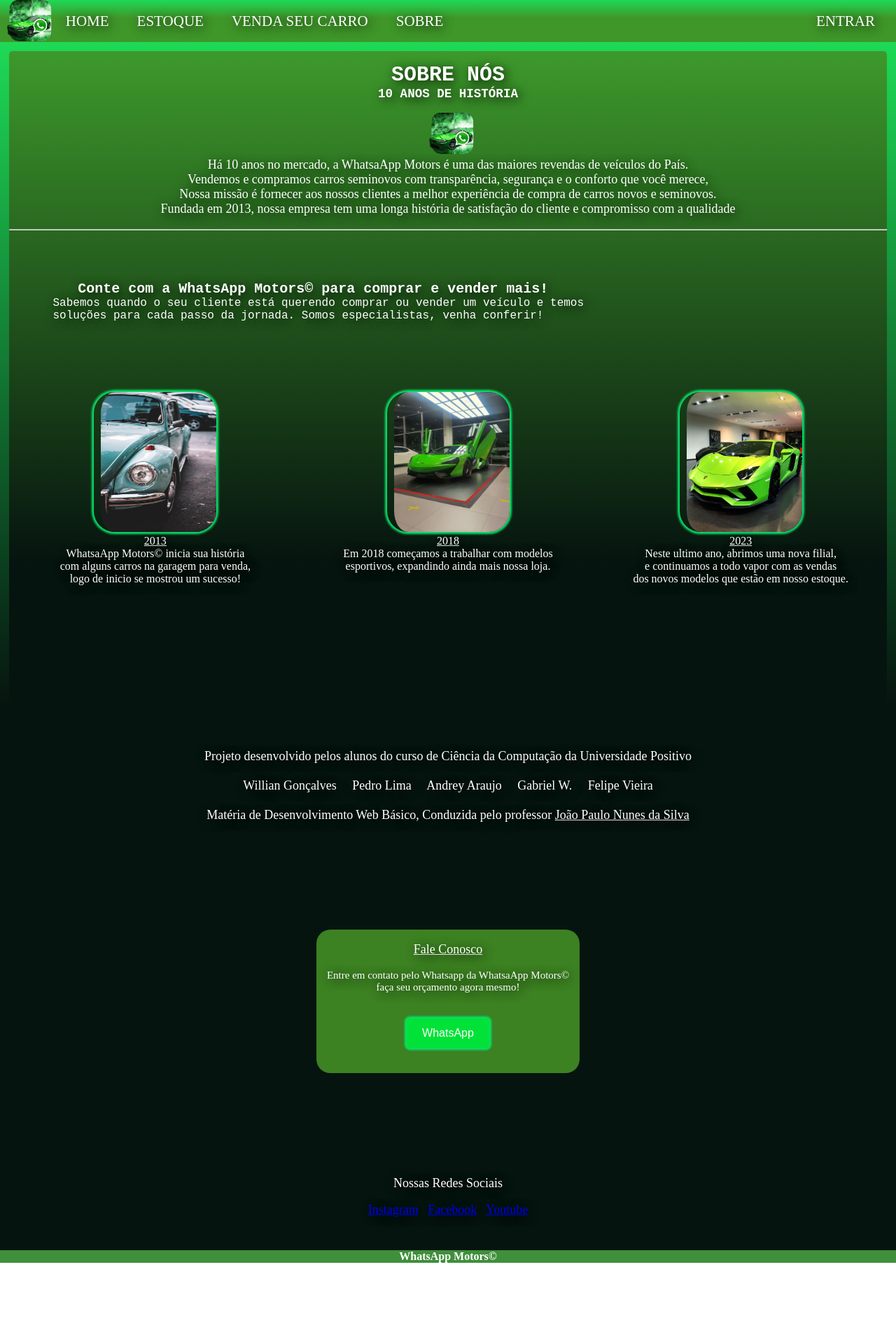
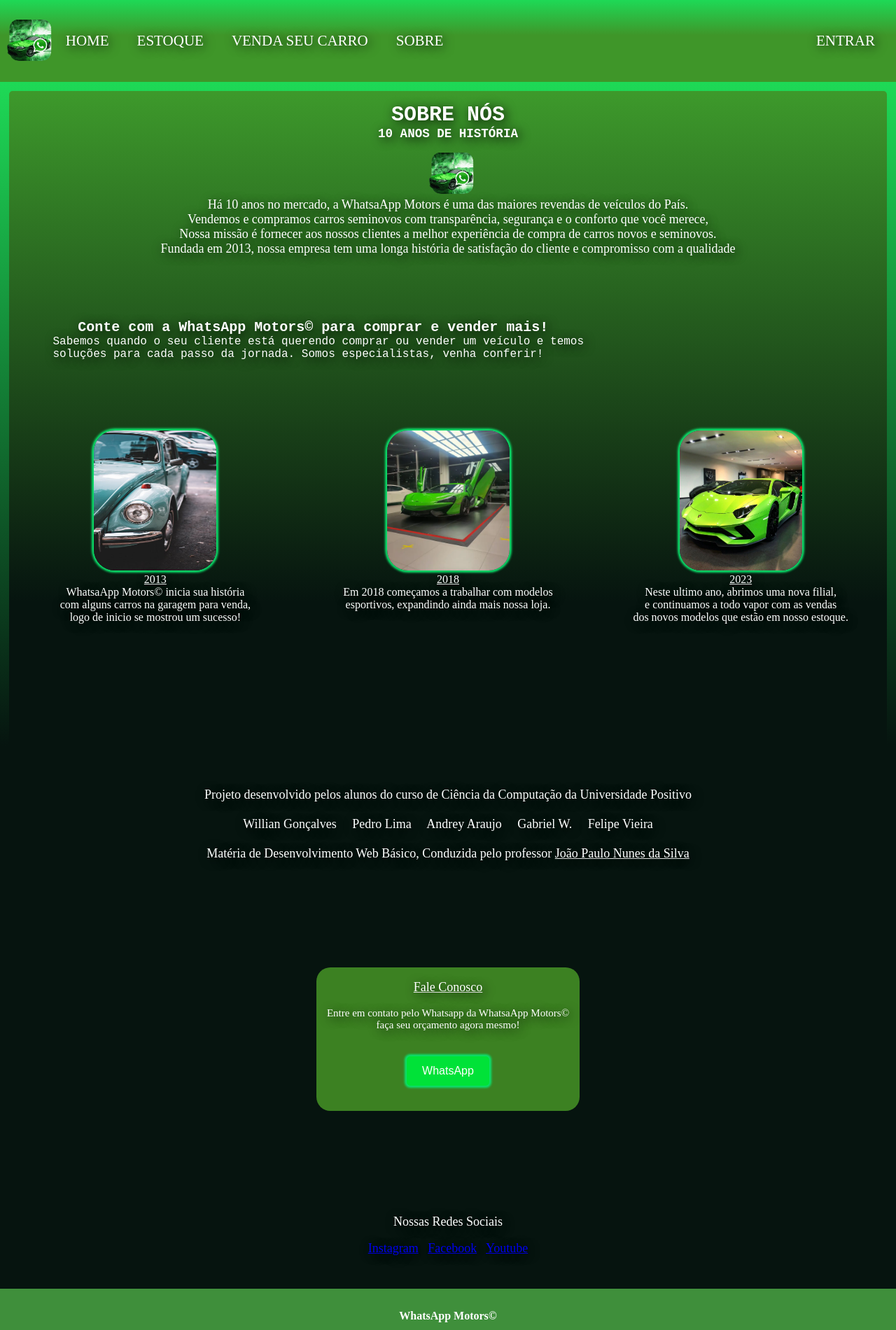
Before and after one commit to felipevieirafmv/trabalhoWeb, a plain HTML site: page pages/about.html in a window 1280 px wide. Shown: the whole page at 70% size. Before the commit the page ends 1804 px from the top, so only its background shows below. Drawn offline with Linux system fonts and the light colour scheme.

Commit message:
fix bugs

```diff
--- a/style/about.css
+++ b/style/about.css
@@ -92,6 +92,7 @@ main{
     height: 200px;
     border-radius: 30px;
     box-shadow: 0px 0px 3px 3px #0be16b;
+    padding: 0;
 }
 
 .fale-conosco{
@@ -159,3 +160,7 @@ main{
     font-size: 15px;
     font-weight: 200;
 }
+
+footer {
+    padding-block: 30px;
+}
--- a/style/estoque.css
+++ b/style/estoque.css
@@ -128,6 +128,7 @@ footer {
     overflow: hidden;
 
     border-radius: 15px;
+    margin: 0 auto;
 
 }
 
--- a/style/home.css
+++ b/style/home.css
@@ -168,3 +168,6 @@ html {
     border: 3px solid #04B395;
     border-radius: 100px;
 }
+footer{
+    padding-block: 30px;
+}
--- a/style/mainStyle.css
+++ b/style/mainStyle.css
@@ -19,7 +19,7 @@ body {
 }
 
 nav {
-    height: 100%;
+    height: 116.85px;
 
     display: flex;
     align-items: center;
```
Also changed, not shown: index.html (+2 -2 lines), pages/about.html (+1 -1 lines).
